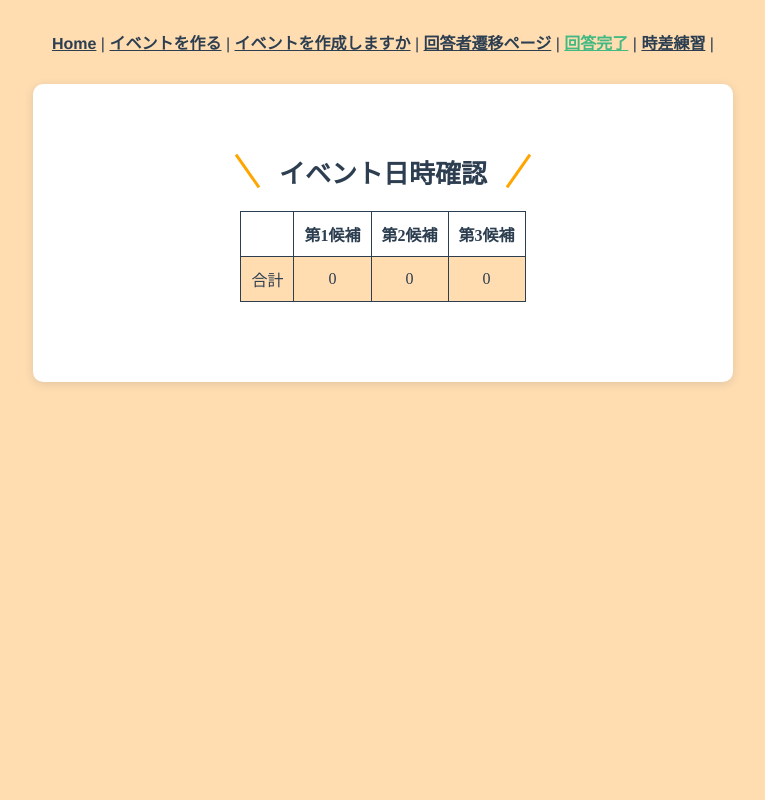
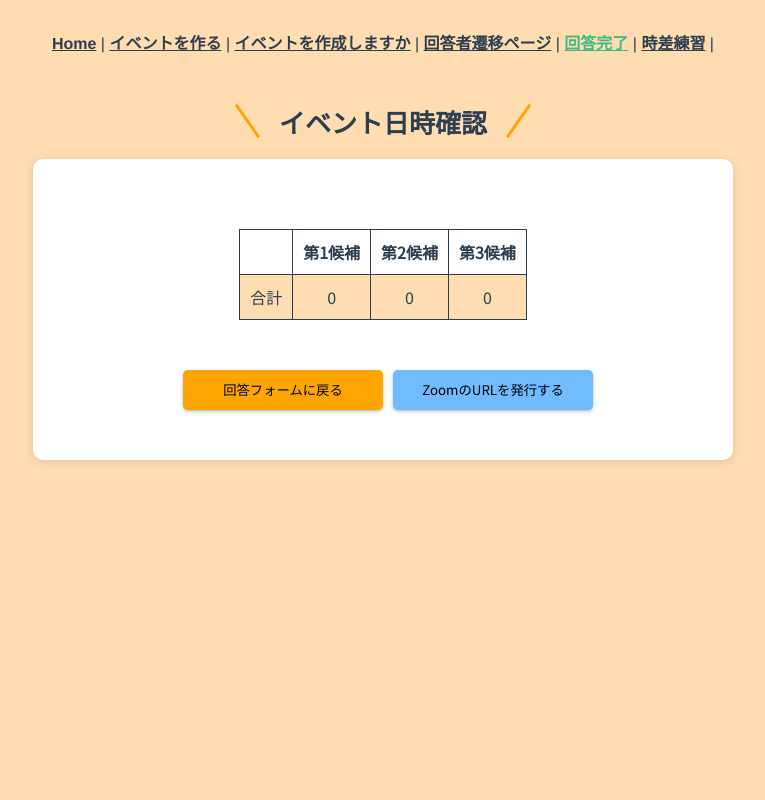
Before and after one commit to kanacoyn/arrangeapp, a Vue app: page /answerFinished in a window 1280 px wide. Shown: the top 800 px of the page, without its empty margins (257-1022 px from the left). Built offline with nearby package versions, Linux system fonts and the light colour scheme.

Commit message:
フォントの修正

```diff
--- a/public/index.html
+++ b/public/index.html
@@ -1,15 +1,25 @@
 <!DOCTYPE html>
 <html lang="">
   <head>
-    <meta charset="utf-8">
-    <meta http-equiv="X-UA-Compatible" content="IE=edge">
-    <meta name="viewport" content="width=device-width,initial-scale=1.0">
-    <link rel="icon" href="<%= BASE_URL %>favicon.ico">
+    <meta charset="utf-8" />
+    <meta http-equiv="X-UA-Compatible" content="IE=edge" />
+    <meta name="viewport" content="width=device-width,initial-scale=1.0" />
+    <link rel="icon" href="<%= BASE_URL %>favicon.ico" />
+    <link rel="preconnect" href="https://fonts.googleapis.com" />
+    <link rel="preconnect" href="https://fonts.gstatic.com" crossorigin />
+    <link
+      href="https://fonts.googleapis.com/css2?family=Noto+Sans+JP:wght@100;300;400&display=swap"
+      rel="stylesheet"
+    />
     <title><%= htmlWebpackPlugin.options.title %></title>
   </head>
   <body>
     <noscript>
-      <strong>We're sorry but <%= htmlWebpackPlugin.options.title %> doesn't work properly without JavaScript enabled. Please enable it to continue.</strong>
+      <strong
+        >We're sorry but <%= htmlWebpackPlugin.options.title %> doesn't work
+        properly without JavaScript enabled. Please enable it to
+        continue.</strong
+      >
     </noscript>
     <div id="app"></div>
     <!-- built files will be auto injected -->
--- a/src/views/AnswerFinished.vue
+++ b/src/views/AnswerFinished.vue
@@ -1,8 +1,8 @@
 <template>
   <div class="block">
+    <h1 class="heading04">イベント日時確認</h1>
     <div class="container">
       <div>
-        <h1 class="heading04">イベント日時確認</h1>
         <table align="center">
           <tr>
             <th></th>
@@ -34,6 +34,7 @@
               {{ user.name }}: <span>{{ user.comment }}</span>
             </div>
           </div>
+        </div>
         <button class="btn btn-color1" type="button" v-on:click="onClick">
           回答フォームに戻る
         </button>
@@ -42,7 +43,6 @@
             ZoomのURLを発行する
           </button></a
         >
-        </div>
       </div>
     </div>
   </div>
@@ -97,6 +97,7 @@
 .block {
   width: 100%;
   height: 1000px;
+  font-family: "Yu Gothic",'Noto Sans JP', sans-serif;
 }
 
 .container {
@@ -108,7 +109,6 @@
   border-radius: 10px;
   margin: 0 auto;
   box-shadow: rgba(99, 99, 99, 0.2) 0px 2px 8px 0px;
-  font-family: "Yu Gothic";
 }
 
 th,
@@ -138,7 +138,7 @@
   margin-top: 20px;
   border: none;
   border-radius: 5px;
-  font-family: "Yu Gothic";
+  font-family: "Yu Gothic",'Noto Sans JP', sans-serif;
   transition: all 0.3s ease 0s;
   box-shadow: rgba(50, 50, 93, 0.25) 0px 2px 5px -1px,
     rgba(0, 0, 0, 0.3) 0px 1px 3px -1px;
--- a/src/views/AnswerQuestions.vue
+++ b/src/views/AnswerQuestions.vue
@@ -1,11 +1,11 @@
 <template>
   <div class="block">
-  <div class="container">
     <h1 class="heading04">参加者回答画面</h1>
-    <div class="item">
-      <div class="title">{{ eventInfo.eventName }}</div>
-      <div class="description">{{ eventInfo.description }}</div>
-    </div>
+    <div class="container">
+      <div class="item">
+        <div class="title">{{ eventInfo.eventName }}</div>
+        <div class="description">{{ eventInfo.description }}</div>
+      </div>
       <div class="select-datelist">
         <div class="answer">
           <div>第1候補</div>
@@ -326,6 +326,7 @@
 .block {
   width: 100%;
   height: 1000px;
+  font-family: "Yu Gothic",'Noto Sans JP', sans-serif;
 }
 
 .container {
@@ -337,7 +338,6 @@
   border-radius: 10px;
   margin: 0 auto;
   box-shadow: rgba(99, 99, 99, 0.2) 0px 2px 8px 0px;
-  font-family: "Yu Gothic";
 }
 
 .datelist {
@@ -413,7 +413,7 @@
   margin-top: 20px;
   border: none;
   border-radius: 5px;
-  font-family: "Yu Gothic";
+  font-family: "Yu Gothic",'Noto Sans JP', sans-serif;
   transition: all 0.3s ease 0s;
 }
 
@@ -424,7 +424,7 @@
   margin-top: 20px;
   border: none;
   border-radius: 5px;
-  font-family: "Yu Gothic";
+  font-family: "Yu Gothic",'Noto Sans JP', sans-serif;
   transition: all 0.3s ease 0s;
   background-color: orange;
   box-shadow: rgba(50, 50, 93, 0.25) 0px 2px 5px -1px,
--- a/src/views/EventConfirm.vue
+++ b/src/views/EventConfirm.vue
@@ -139,7 +139,7 @@
 .top-wrapper {
   width: 100%;
   height: 1000px;
-  font-family: "Yu Gothic";
+  font-family: "Yu Gothic",'Noto Sans JP', sans-serif;
 }
 
 .layoutTable {
@@ -205,7 +205,7 @@
   margin-top: 20px;
   border: none;
   border-radius: 5px;
-  font-family: "Yu Gothic";
+  font-family: "Yu Gothic",'Noto Sans JP', sans-serif;
   transition: all 0.3s ease 0s;
   background-color: orange;
   box-shadow: rgba(50, 50, 93, 0.25) 0px 2px 5px -1px,
--- a/src/views/EventPractice.vue
+++ b/src/views/EventPractice.vue
@@ -742,7 +742,7 @@
 }
 
 .container{
-  font-family: "Yu Gothic";
+  font-family: "Yu Gothic",'Noto Sans JP', sans-serif;
 
 }
 
@@ -821,7 +821,7 @@
   margin-bottom:30px;
   border: none;
   border-radius: 5px;
-  font-family: "Yu Gothic";
+  font-family: "Yu Gothic",'Noto Sans JP', sans-serif;
   transition: all 0.3s ease 0s;
   box-shadow: rgba(50, 50, 93, 0.25) 0px 2px 5px -1px,
     rgba(0, 0, 0, 0.3) 0px 1px 3px -1px;
@@ -835,7 +835,7 @@
   margin-bottom:30px;
   border: none;
   border-radius: 5px;
-  font-family: "Yu Gothic";
+  font-family: "Yu Gothic",'Noto Sans JP', sans-serif;
   transition: all 0.3s ease 0s;
   box-shadow: rgba(50, 50, 93, 0.25) 0px 2px 5px -1px,
     rgba(0, 0, 0, 0.3) 0px 1px 3px -1px;
--- a/src/views/Home.vue
+++ b/src/views/Home.vue
@@ -35,7 +35,7 @@
 }
 
 .home {
-  font-family: "Yu Gothic";
+  font-family: "Yu Gothic",'Noto Sans JP', sans-serif;
 }
 
 h1 {
@@ -48,13 +48,13 @@
 }
 
 .btn {
-  width: 150px;
+  width: 200px;
   height: 40px;
   margin-top: 20px;
   background-color: orange;
   border: none;
   border-radius: 5px;
-  font-family: "Yu Gothic";
+  font-family: "Yu Gothic",'Noto Sans JP', sans-serif;
   transition: all 0.3s ease 0s;
   box-shadow: rgba(50, 50, 93, 0.25) 0px 2px 5px -1px,
     rgba(0, 0, 0, 0.3) 0px 1px 3px -1px;
--- a/src/views/UserAnswer.vue
+++ b/src/views/UserAnswer.vue
@@ -1,5 +1,5 @@
 <template>
-  <div>
+  <div class="block">
     <div v-show="showForm">
       <div class="item">
         <div>名前</div>
@@ -196,6 +196,10 @@
 </script>
 
 <style scoped>
+.block {
+  font-family: "Yu Gothic", "Noto Sans JP", sans-serif;
+}
+
 .datelist {
   justify-content: center;
   display: flex;
```
Lines whose indentation alone changed are shown as unchanged.
